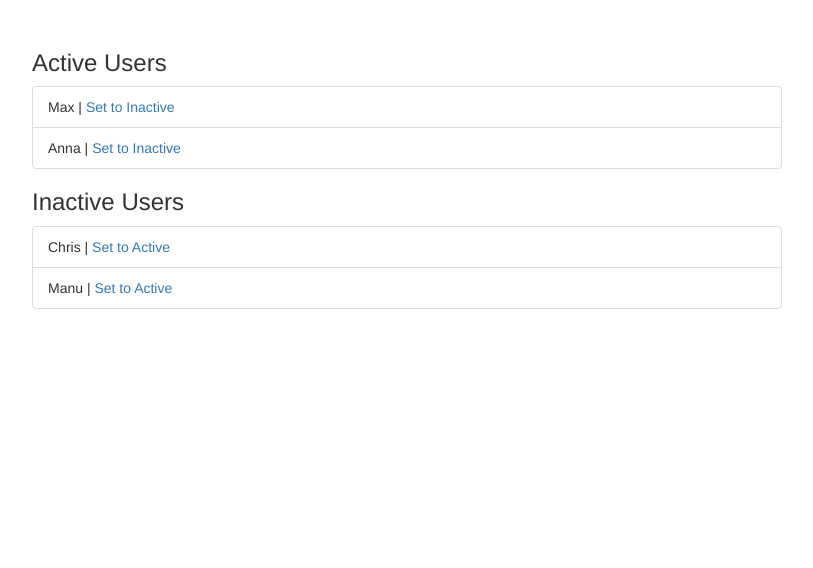
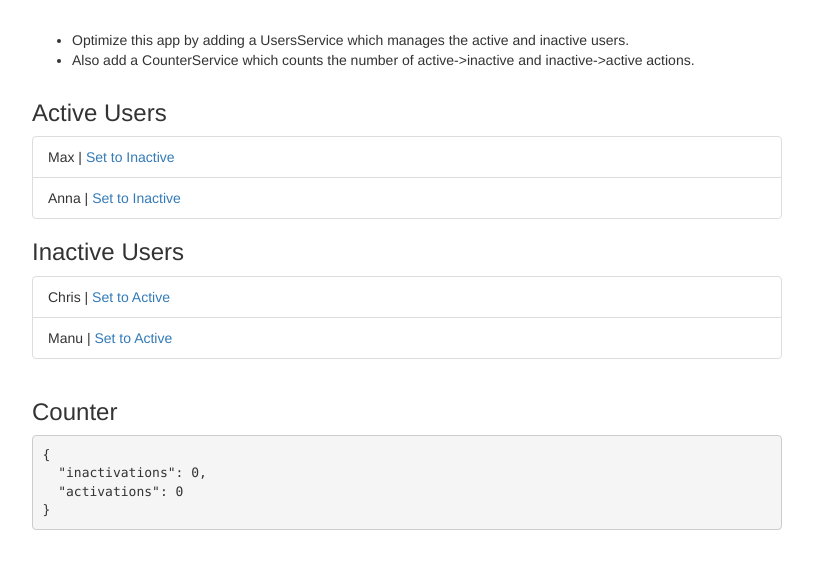
Before and after one commit to huggaf/udemy-the-complete-guide-to-angular-2, an Angular app: page / in a window 1280 px wide. Shown: the top 568 px of the page, without its empty margins (233-1046 px from the left). Built offline with nearby package versions, Linux system fonts and the light colour scheme.

Commit message:
Add CounterService and increment counters on activation/inactivation

```diff
--- a/src/app/app.component.html
+++ b/src/app/app.component.html
@@ -1,13 +1,24 @@
 <div class="container">
+  <div class="row">
+    <div class="col-xs-12 col-md-8 col-md-offset-2">
+      <ul>
+        <li>Optimize this app by adding a UsersService which manages the active and inactive users.</li>
+        <li>Also add a CounterService which counts the number of active->inactive and inactive->active actions.</li>
+      </ul>
+    </div>
+  </div>
+
   <div class="row">
     <div class="col-xs-12 col-md-8 col-md-offset-2">
       <app-active-users></app-active-users>
       <app-inactive-users></app-inactive-users>
     </div>
-    <!--
-      Optimize this app by adding a UsersService which manages the active and inactive users.
+  </div>
 
-      Also add a CounterService which counts the number of active->inactive and inactive->active actions.
-    -->
+  <div class="row">
+    <div class="col-xs-12 col-md-8 col-md-offset-2">
+      <h3>Counter</h3>
+      <pre>{{counter.actions|json}}</pre>
+    </div>
   </div>
 </div>
--- a/src/app/app.component.ts
+++ b/src/app/app.component.ts
@@ -1,4 +1,5 @@
 import { Component } from '@angular/core';
+import { CounterService } from "./services/counter.service";
 
 @Component({
   selector: 'app-root',
@@ -6,4 +7,6 @@ import { Component } from '@angular/core';
   styleUrls: ['./app.component.css']
 })
 export class AppComponent {
+
+  constructor(public counter: CounterService){}
 }
--- a/src/app/app.module.ts
+++ b/src/app/app.module.ts
@@ -7,6 +7,7 @@ import { AppComponent } from './app.component';
 import { ActiveUsersComponent } from './active-users/active-users.component';
 import { InactiveUsersComponent } from './inactive-users/inactive-users.component';
 import { UsersService } from "./services/users.service";
+import { CounterService } from "./services/counter.service";
 
 @NgModule({
   declarations: [
@@ -20,7 +21,8 @@ import { UsersService } from "./services/users.service";
     HttpModule
   ],
   providers: [
-    UsersService
+    UsersService,
+    CounterService
   ],
   bootstrap: [AppComponent]
 })
--- /dev/null
+++ b/src/app/services/counter.service.ts
@@ -0,0 +1,14 @@
+export class CounterService{
+  actions = {
+    inactivations:0,
+    activations:0
+  };
+
+  addInactivation(by:number = 1){
+    this.actions.inactivations += by;
+  }
+
+  addActivation(by:number = 1){
+    this.actions.activations += by;
+  }
+}
--- a/src/app/services/users.service.ts
+++ b/src/app/services/users.service.ts
@@ -1,14 +1,23 @@
+
+import { Injectable } from "@angular/core";
+import { CounterService } from "./counter.service";
+
+@Injectable()
 export class UsersService {
   activeUsers = ['Max', 'Anna'];
   inactiveUsers = ['Chris', 'Manu'];
 
+  constructor(private counter: CounterService){}
+
   activate(index:number){
     this.activeUsers.push(this.inactiveUsers[index]);
     this.inactiveUsers.splice(index, 1);
+    this.counter.addActivation();
   }
 
   inactivate(index:number){
     this.inactiveUsers.push(this.activeUsers[index]);
     this.activeUsers.splice(index, 1);
+    this.counter.addInactivation();
   }
 }
```
